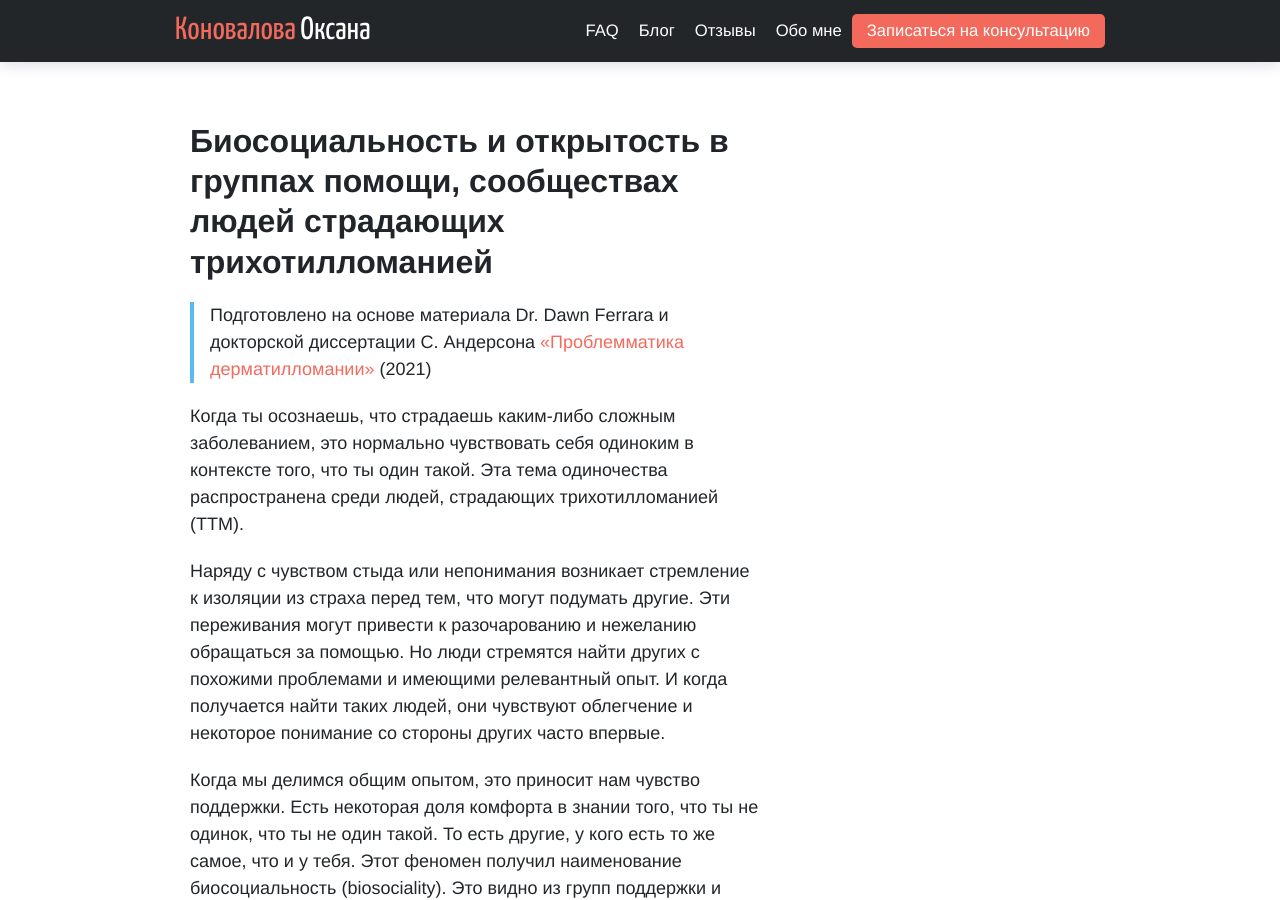
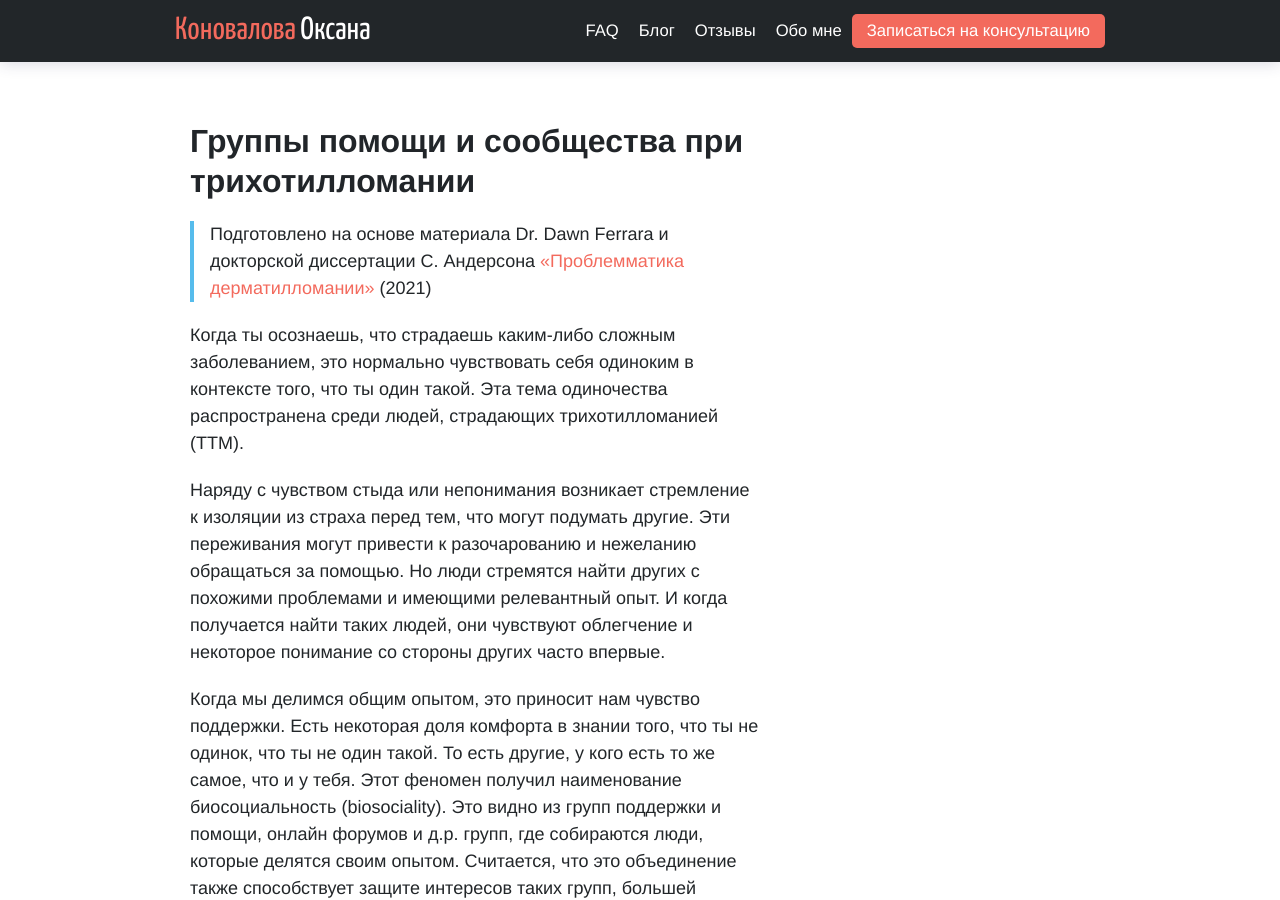
Before and after one commit to ttm-help/ttm-help.github.io, a Jekyll site: the page built from _posts/2022-12-02-groups-and-societies.md, in a window 1280 px wide and 900 px high. Built offline with Jekyll 4.4.1, drawn with Linux system fonts in a browser that asks for light colours.

Commit message:
fix title

```diff
--- a/_posts/2022-12-02-groups-and-societies.md
+++ b/_posts/2022-12-02-groups-and-societies.md
@@ -1,7 +1,7 @@
 ---
 layout: post
-title: "Биосоциальность и открытость в группах помощи, сообществах людей страдающих трихотилломанией"
-description: "Группы помощи и сообщества при трихотилломании"
+title: "Группы помощи и сообщества при трихотилломании"
+description: "Биосоциальность и открытость в группах помощи, сообществах людей страдающих трихотилломанией"
 image: "/assets/img/groups-and-societies.jpg"
 category: "Лечение ТТМ"
 ---
```
